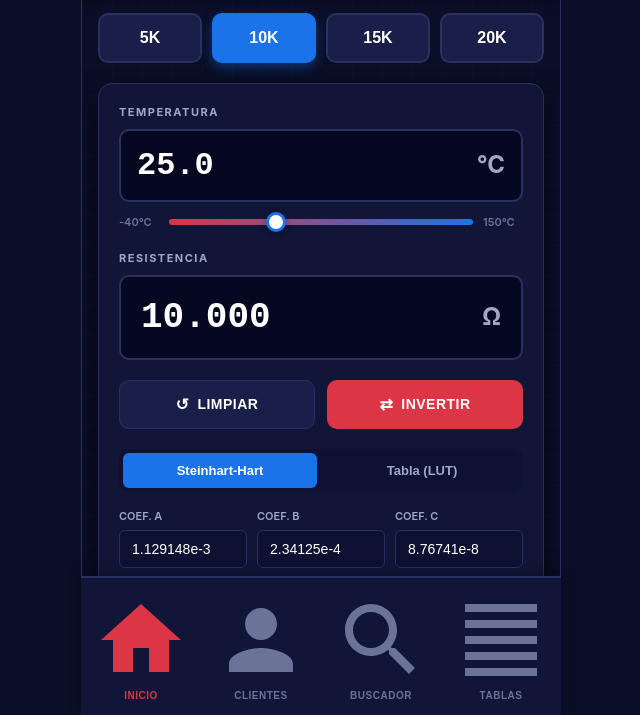
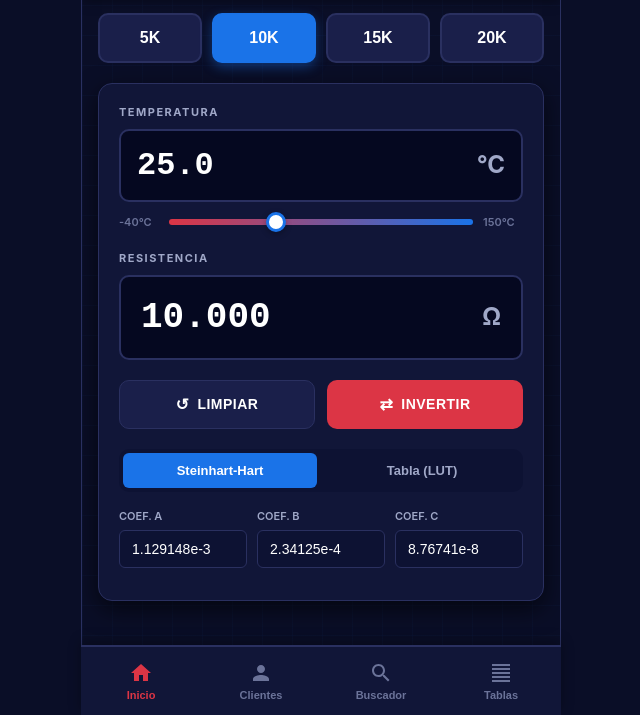
Before and after one commit to walterpopoff-cmd/TT-Termistor-2.0, a plain HTML site: page index.html in a window 1280 px wide. Shown: the part 85-800 px from the top of the page, without its empty margins (319-959 px from the left). Drawn offline with Linux system fonts and the light colour scheme.

Commit message:
Update styles.css

```diff
--- a/styles.css
+++ b/styles.css
@@ -823,7 +823,6 @@ body {
     background: var(--accent-blue-hover);
     transform: translateY(-2px);
 }
-
 /* --- BOTTOM NAV --- */
 .bottom-nav {
     position: fixed;
@@ -853,23 +852,34 @@ body {
 }
 
 .nav-btn .nav-icon {
-    font-size: 22px;
-    margin-bottom: 2px;
+    width: 24px;
+    height: 24px;
+    margin-bottom: 4px;
+    fill: currentColor;
 }
 
 .nav-btn .nav-label {
-    font-size: 10px;
-    font-weight: 700;
-    text-transform: uppercase;
-    letter-spacing: 0.5px;
+    font-size: 11px;
+    font-weight: 600;
+    text-transform: none;
+    letter-spacing: 0;
 }
 
 .nav-btn.active {
     color: var(--accent-red);
 }
 
+.nav-btn.active .nav-icon {
+    fill: var(--accent-red);
+}
+
 .nav-btn.active .nav-label {
     color: var(--accent-red);
+    font-weight: 700;
+}
+
+.nav-btn:hover:not(.active) {
+    color: var(--text-secondary);
 }
 
 /* --- MODAL --- */
```
